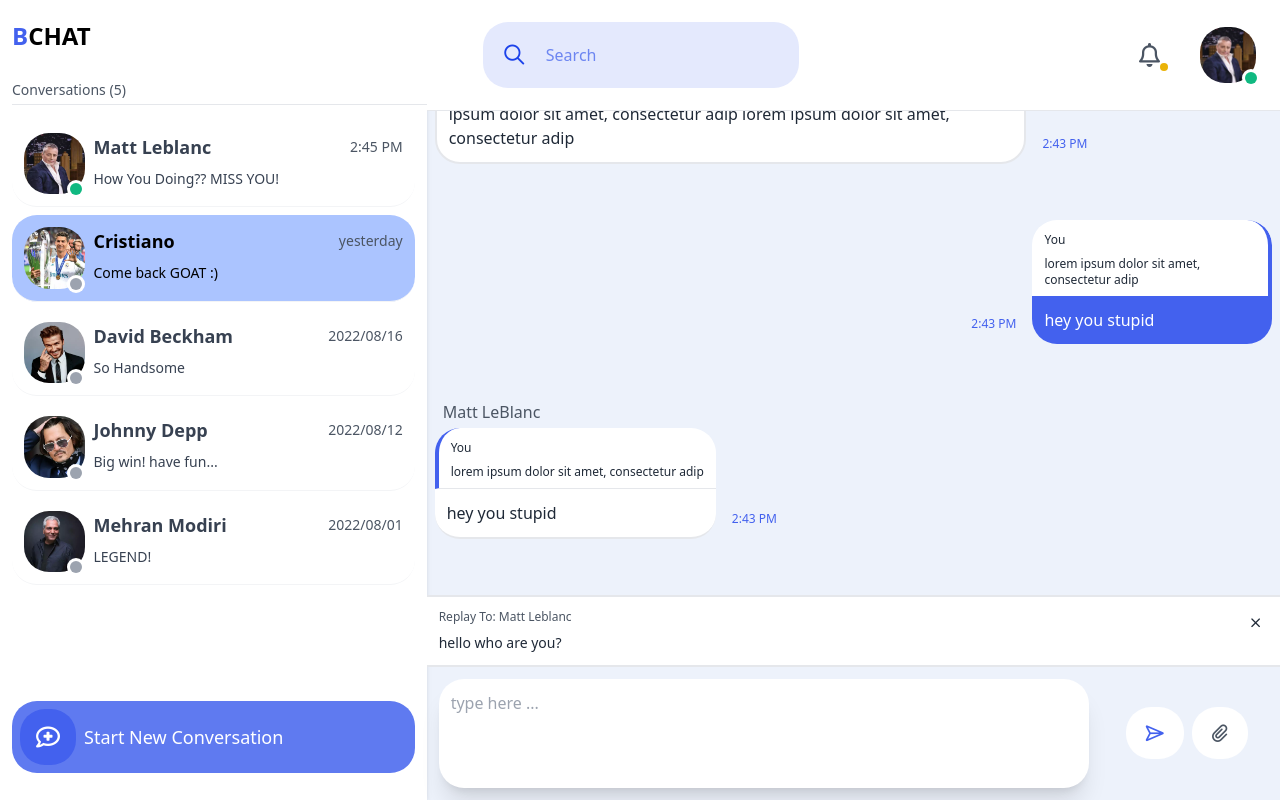
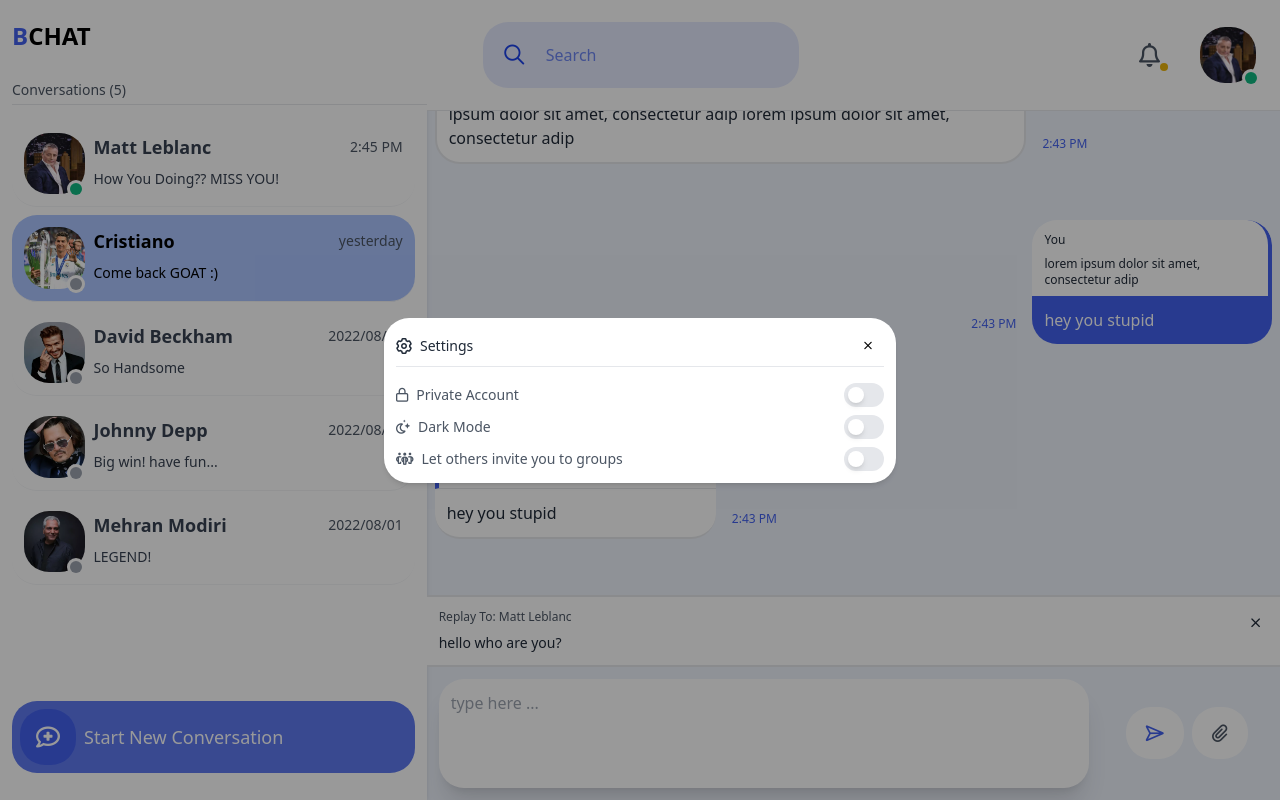
Before and after one commit to alizs10/b-chat-react-app, a React (Create React App) app: page / in a window 1280 px wide. Built offline with nearby package versions, Linux system fonts and the light colour scheme; what yup-password would draw is missing.

Commit message:
update: add settings and checkbox

```diff
--- a/src/components/Chat/Head.js
+++ b/src/components/Chat/Head.js
@@ -3,6 +3,7 @@ import SidebarContext from '../../Context/SidebarContext'
 import Backdrop from '../Helpers/Backdrop'
 import CenterContainer from '../Helpers/CenterContainer'
 import Profile from '../Profile/Profile'
+import Settings from '../Settings/Settings'
 import AlertsPopup from './Head/AlertsPopup'
 import UserPopup from './Head/UserPopup'
 import SearchInChat from './SearchInChat'
@@ -12,6 +13,7 @@ function Head() {
     const [userPopupVisibility, setUserPopupVisibility] = useState(false)
     const [alertsPopupVisibility, setAlertsPopupVisibility] = useState(false)
     const [profileVisibility, setProfileVisibility] = useState(false)
+    const [settingsVisibility, setSettingsVisibility] = useState(true)
 
     const { setSidebarVisibility } = useContext(SidebarContext)
 
@@ -41,7 +43,7 @@ function Head() {
                         </span>
                         {userPopupVisibility && (
                             <Backdrop handleClick={setUserPopupVisibility} toggler={userPopupVisibility}>
-                                <UserPopup profileToggler={setProfileVisibility} />
+                                <UserPopup settingsToggler={setSettingsVisibility} profileToggler={setProfileVisibility} />
                             </Backdrop>
                         )}
                     </div>
@@ -51,6 +53,10 @@ function Head() {
             <Backdrop toggler={profileVisibility} handleClick={setProfileVisibility}>
                 <CenterContainer element={<Profile handleClose={setProfileVisibility}/>} handleClick={setProfileVisibility}/>
             </Backdrop>
+
+            <Backdrop toggler={settingsVisibility} handleClick={setSettingsVisibility}>
+                <CenterContainer element={<Settings handleClose={setSettingsVisibility}/>} handleClick={setSettingsVisibility}/>
+            </Backdrop>
         </>
     )
 }
--- a/src/components/Chat/Head/UserPopup.js
+++ b/src/components/Chat/Head/UserPopup.js
@@ -4,7 +4,7 @@ import { useNavigate } from 'react-router-dom'
 import { logout } from '../../../api/auth'
 import { deleteUser } from '../../../redux/slices/userSlice'
 
-function UserPopup({profileToggler}) {
+function UserPopup({profileToggler,settingsToggler}) {
 
     const dispatch = useDispatch()
     const navigate = useNavigate()
@@ -37,11 +37,13 @@ function UserPopup({profileToggler}) {
                 <i className="fa-regular fa-circle-user"></i>
                 <span>Your Profile</span>
             </button>
-            <button className="hover:bg-gray-100 transition-all duration-300 flex-center gap-x-2 py-3 text-xs text-gray-800">
+            <button
+            onClick={() => settingsToggler(true)}
+            className="hover:bg-gray-100 transition-all duration-300 flex-center gap-x-2 py-3 text-xs text-gray-800">
                 <i className="fa-regular fa-gear"></i>
                 <span>Settings</span>
             </button>
-            <button onClick={handleLogout} className="hover:bg-gray-100 transition-all duration-300 flex-center gap-x-2 py-3 text-xs text-gray-800">
+            <button onClick={handleLogout} className="hover:bg-red-50 hover:text-red-500 transition-all duration-300 flex-center gap-x-2 py-3 text-xs text-gray-800">
                 <i className="fa-regular fa-arrow-right-from-bracket"></i>
                 <span>Logout</span>
             </button>
--- /dev/null
+++ b/src/components/Helpers/CheckBox.js
@@ -0,0 +1,17 @@
+import React, { useRef, } from 'react'
+
+function CheckBox({ handleToggle, value }) {
+
+    const btnRef = useRef(null)
+
+    return (
+        <div className={`w-10 h-6 rounded-corners p-1 transition-all duration-300 ${value ? 'bg-[#4361EE]' : 'bg-gray-200'}`}>
+            <span
+                ref={btnRef}
+                onClick={handleToggle}
+                className={`cursor-pointer w-4 h-full shadow-md block bg-white rounded-full transition-all duration-300 ${value && 'ml-4'}`}></span>
+        </div>
+    )
+}
+
+export default CheckBox
--- a/src/components/Profile/Profile.js
+++ b/src/components/Profile/Profile.js
@@ -7,7 +7,7 @@ function Profile({ handleClose }) {
     className="w-full md:w-3/5 bg-white shadow-md rounded-corners p-3">
       <div className='flex justify-between items-center border-b border-gray-200 pb-1'>
         <span className="flex gap-x-2 items-center">
-          <i className="fa-regular fa-user-pen text-sm"></i>
+          <i className="fa-regular fa-circle-user text-base"></i>
           <span className="text-sm text-gray-800">Profile</span>
         </span>
         <span onClick={() => handleClose(false)} className='cursor-pointer flex-center w-8 h-8 text-xs rounded-full hover:bg-gray-200 transition-all duration-300'>
--- /dev/null
+++ b/src/components/Settings/Settings.js
@@ -0,0 +1,70 @@
+import React, { useState } from 'react'
+import CheckBox from '../Helpers/CheckBox'
+
+function Settings({ handleClose }) {
+
+    const [privateAcc, setPrivateAcc] = useState(false)
+    const [darkMode, setDarkMode] = useState(false)
+    const [groupInvite, setGroupInvite] = useState(false)
+
+    const handleTogglePrivateAcc = () => {
+        setPrivateAcc(!privateAcc)
+    }
+
+    const handleToggleDarkMode = () => {
+        setDarkMode(!darkMode)
+    }
+
+    const handleToggleGroupInvite = () => {
+        setGroupInvite(!groupInvite)
+    }
+
+    return (
+        <div
+            onClick={e => e.stopPropagation()}
+            className='w-full md:w-2/5 bg-white shadow-md rounded-corners p-3'>
+            <div className='flex justify-between items-center border-b border-gray-200 pb-1'>
+                <span className="flex gap-x-2 items-center text-gray-800">
+                    <i className="fa-regular fa-gear text-base"></i>
+                    <span className="text-sm">Settings</span>
+                </span>
+                <span onClick={() => handleClose(false)} className='cursor-pointer flex-center w-8 h-8 text-xs rounded-full hover:bg-gray-200 transition-all duration-300'>
+                    <i className="fa-regular fa-xmark"></i>
+                </span>
+            </div>
+
+
+            <div className='w-full mt-4  flex-center flex-col gap-y-2'>
+
+
+                <span className="w-full flex justify-between text-xs">
+                    <span className="flex gap-x-2 items-center text-sm text-gray-600">
+                        <i className="fa-regular fa-lock"></i>
+                        <span>Private Account</span>
+                    </span>
+                    <CheckBox handleToggle={handleTogglePrivateAcc} value={privateAcc} />
+                </span>
+
+                <span className="w-full flex justify-between text-xs">
+                    <span className="flex gap-x-2 items-center text-sm text-gray-600">
+                        <i className="fa-regular fa-moon-stars"></i>
+                         <span>Dark Mode</span>
+                    </span>
+                    <CheckBox handleToggle={handleToggleDarkMode} value={darkMode} />
+                </span>
+
+                <span className="w-full flex justify-between text-xs">
+                    <span className="flex gap-x-2 items-center text-sm text-gray-600">
+                    <i className="fa-regular fa-people-group"></i>
+                         <span>Let others invite you to groups</span>
+                    </span>
+                    <CheckBox handleToggle={handleToggleGroupInvite} value={groupInvite} />
+                </span>
+            </div>
+
+
+        </div>
+    )
+}
+
+export default Settings
```
